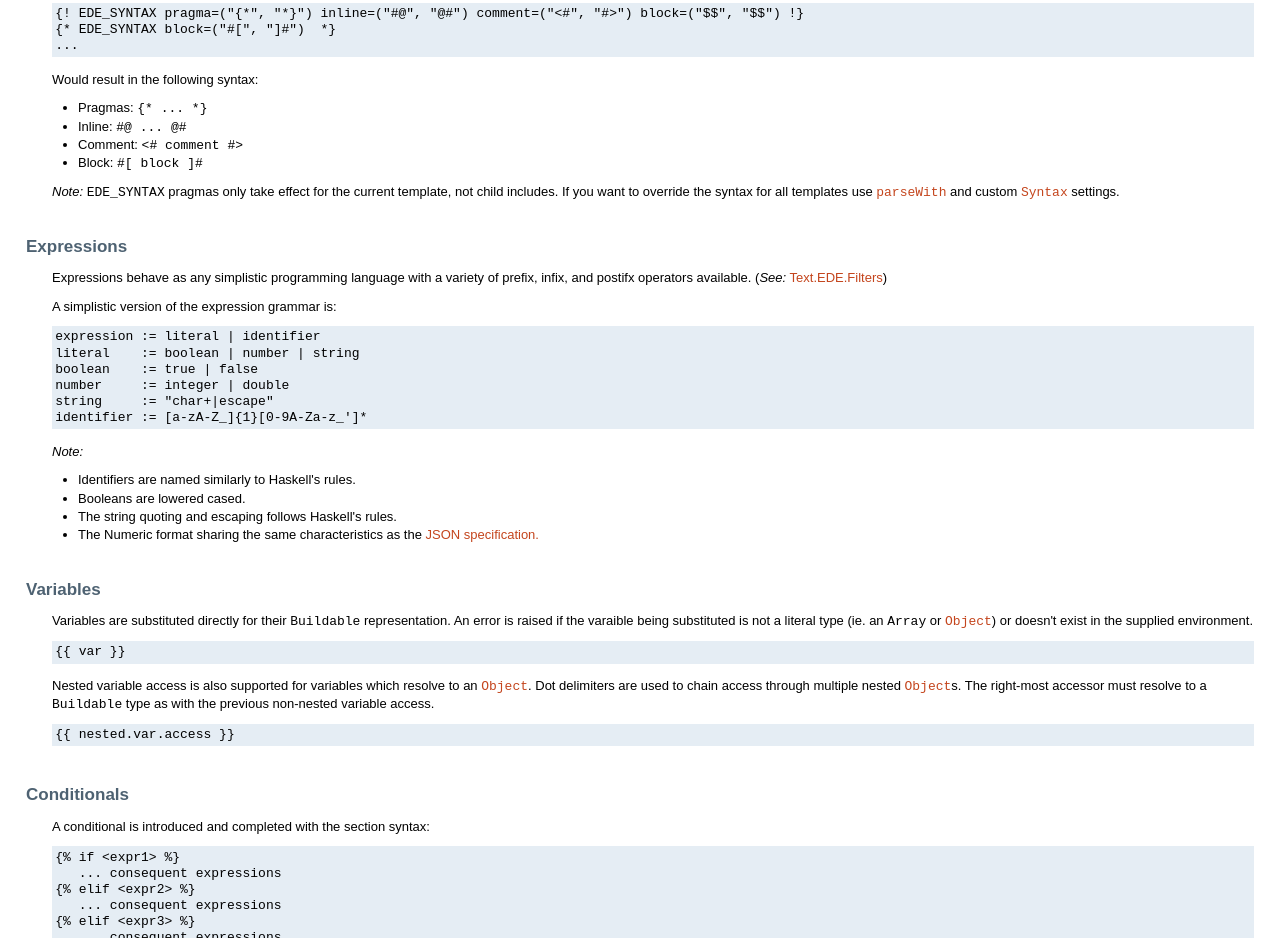
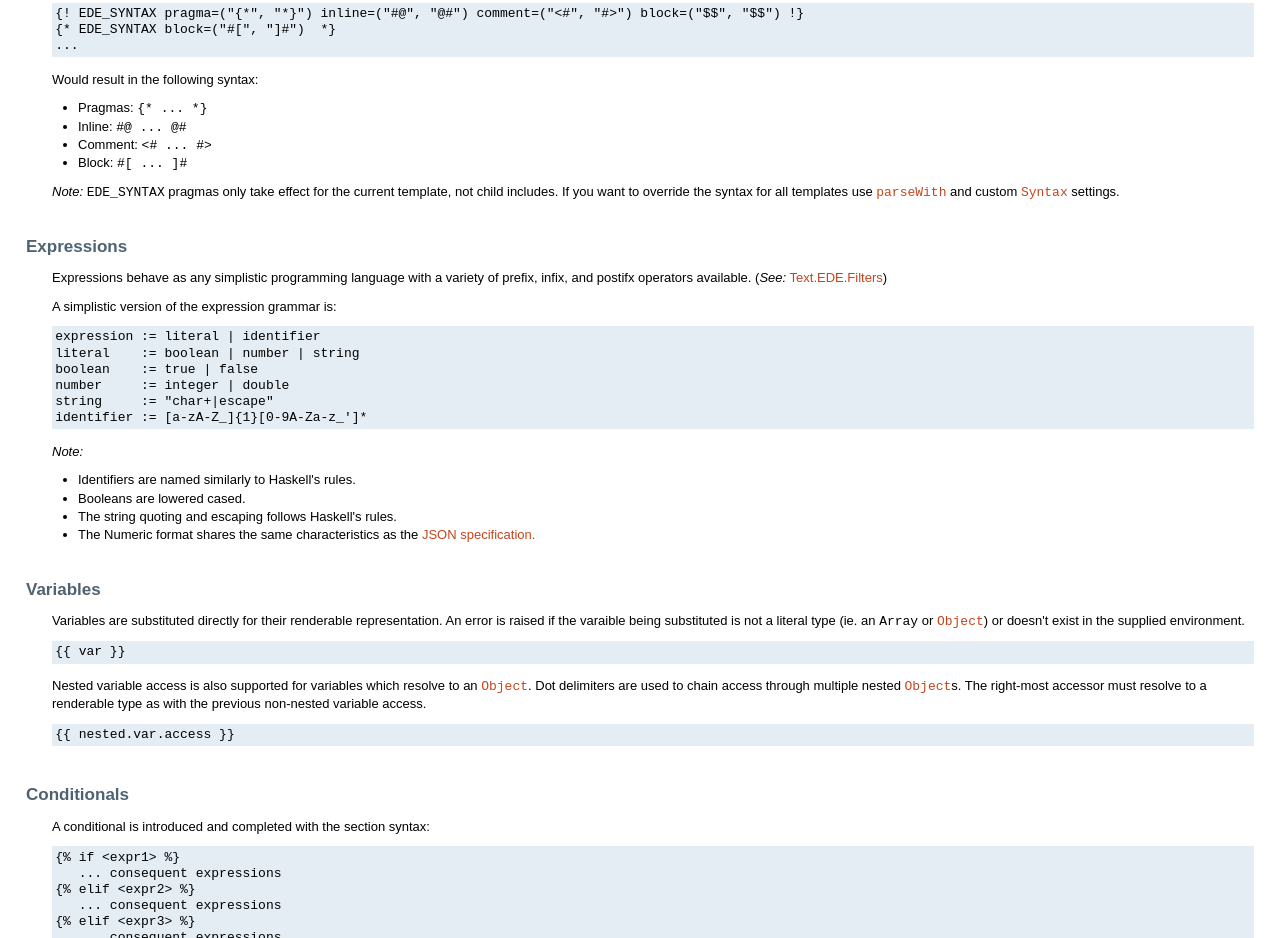
Before and after one commit to brendanhay/ede, a plain HTML site: page Text-EDE.html in a window 1280 px wide. Shown: the part 6719-7657 px from the top of the page. Drawn offline with Linux system fonts and the light colour scheme.

Commit message:
Generated documentation from 39a145462ec4dcde2969a1c8ba94d4556e0c9789 on develop

```diff
--- a/Text-EDE.html
+++ b/Text-EDE.html
@@ -59,7 +59,7 @@ main = do
  by specifying the delimiters via an <code>EDE_SYNTAX</code> pragma.</p><p><em>Note:</em> The pragmas must start on line1. Subsequently encountered
  pragmas are parsed as textual template contents.</p><p>For example:</p><pre>{! EDE_SYNTAX pragma=(&quot;{*&quot;, &quot;*}&quot;) inline=(&quot;#@&quot;, &quot;@#&quot;) comment=(&quot;&lt;#&quot;, &quot;#&gt;&quot;) block=(&quot;$$&quot;, &quot;$$&quot;) !}
 {* EDE_SYNTAX block=(&quot;#[&quot;, &quot;]#&quot;)  *}
-...</pre><p>Would result in the following syntax:</p><ul><li>Pragmas: <code>{* ... *}</code></li><li>Inline: <code>#@ ... @#</code></li><li>Comment: <code>&lt;# comment #&gt;</code></li><li>Block: <code>#[ block ]#</code></li></ul><p><em>Note:</em> <code>EDE_SYNTAX</code> pragmas only take effect for the current template, not
+...</pre><p>Would result in the following syntax:</p><ul><li>Pragmas: <code>{* ... *}</code></li><li>Inline: <code>#@ ... @#</code></li><li>Comment: <code>&lt;# ... #&gt;</code></li><li>Block: <code>#[ ... ]#</code></li></ul><p><em>Note:</em> <code>EDE_SYNTAX</code> pragmas only take effect for the current template, not
  child includes. If you want to override the syntax for all templates use <code><a href="Text-EDE.html#v:parseWith">parseWith</a></code>
  and custom <code><a href="Text-EDE.html#t:Syntax">Syntax</a></code> settings.</p></div><h2 id="g:13">Expressions</h2><div class="doc"><p>Expressions behave as any simplistic programming language with a variety of
  prefix, infix, and postifx operators available. (<em>See:</em> <a href="Text-EDE-Filters.html">Text.EDE.Filters</a>)</p><p>A simplistic version of the expression grammar is:</p><pre>expression := literal | identifier
@@ -67,11 +67,11 @@ literal    := boolean | number | string
 boolean    := true | false
 number     := integer | double
 string     := &quot;char+|escape&quot;
-identifier := [a-zA-Z_]{1}[0-9A-Za-z_']*</pre><p><em>Note:</em></p><ul><li>Identifiers are named similarly to Haskell's rules.</li><li>Booleans are lowered cased.</li><li>The string quoting and escaping follows Haskell's rules.</li><li>The Numeric format sharing the same characteristics as the <a href="http://json.org/">JSON specification.</a></li></ul></div><h2 id="g:14">Variables</h2><div class="doc"><p>Variables are substituted directly for their <code>Buildable</code> representation.
+identifier := [a-zA-Z_]{1}[0-9A-Za-z_']*</pre><p><em>Note:</em></p><ul><li>Identifiers are named similarly to Haskell's rules.</li><li>Booleans are lowered cased.</li><li>The string quoting and escaping follows Haskell's rules.</li><li>The Numeric format shares the same characteristics as the <a href="http://json.org/">JSON specification.</a></li></ul></div><h2 id="g:14">Variables</h2><div class="doc"><p>Variables are substituted directly for their renderable representation.
  An error is raised if the varaible being substituted is not a literal type
  (ie. an <code>Array</code> or <code><a href="file:///Users/brendanhay/Projects/ede/.cabal-sandbox/share/doc/x86_64-osx-ghc-7.8.2/aeson-0.8.0.2/html/Data-Aeson-Types.html#t:Object">Object</a></code>) or doesn't exist in the supplied environment.</p><pre>{{ var }}</pre><p>Nested variable access is also supported for variables which resolve to an <code><a href="file:///Users/brendanhay/Projects/ede/.cabal-sandbox/share/doc/x86_64-osx-ghc-7.8.2/aeson-0.8.0.2/html/Data-Aeson-Types.html#t:Object">Object</a></code>.
  Dot delimiters are used to chain access through multiple nested <code><a href="file:///Users/brendanhay/Projects/ede/.cabal-sandbox/share/doc/x86_64-osx-ghc-7.8.2/aeson-0.8.0.2/html/Data-Aeson-Types.html#t:Object">Object</a></code>s.
- The right-most accessor must resolve to a <code>Buildable</code> type as with the previous
+ The right-most accessor must resolve to a renderable type as with the previous
  non-nested variable access.</p><pre>{{ nested.var.access }}</pre></div><h2 id="g:15">Conditionals</h2><div class="doc"><p>A conditional is introduced and completed with the section syntax:</p><pre>{% if &lt;expr1&gt; %}
    ... consequent expressions
 {% elif &lt;expr2&gt; %}
```
